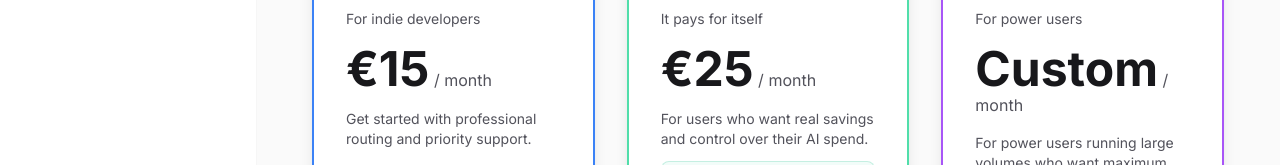
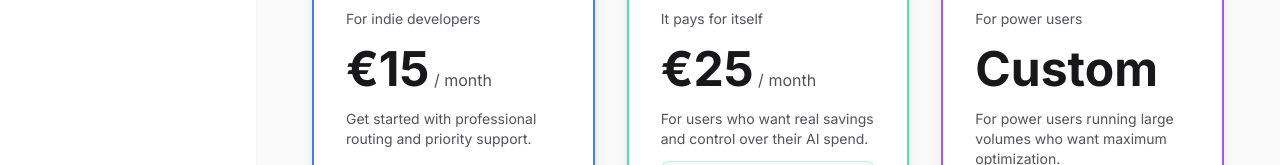
Before and after one commit to elpatoenlasolas/PromptRouter, a Next.js app in the folder frontend/: page /dashboard/upgrade in a window 1280 px wide. Shown: the part 389-554 px from the top of the page. Built offline with nearby package versions, Linux system fonts and the light colour scheme; no server answers; sample sign-in values are in the browser's storage.

Commit message:
Fix small visual change

```diff
--- a/frontend/app/dashboard/upgrade/page.tsx
+++ b/frontend/app/dashboard/upgrade/page.tsx
@@ -183,7 +183,6 @@ export default function UpgradePage() {
               <p className="text-sm text-gray-600 dark:text-dark-text-muted mb-4">For power users</p>
               <div className="mb-4">
                 <span className="text-5xl font-bold text-gray-900 dark:text-white">Custom</span>
-                <span className="text-gray-600 dark:text-dark-text-muted"> / month</span>
               </div>
               <p className="text-gray-600 dark:text-dark-text-muted text-sm">
                 For power users running large volumes who want maximum optimization.
--- a/frontend/app/pricing/page.tsx
+++ b/frontend/app/pricing/page.tsx
@@ -391,7 +391,6 @@ export default function PricingPage() {
                 <p className="text-xs text-gray-600 dark:text-gray-400 mb-3">Max savings</p>
                 <div className="mb-3">
                   <span className="text-3xl font-bold text-gray-900 dark:text-white">Custom</span>
-                  <span className="text-gray-600 dark:text-gray-400 text-sm"> / mo</span>
                 </div>
                 <p className="text-gray-600 dark:text-gray-400 text-xs">
                   Power users running large volumes.
```
